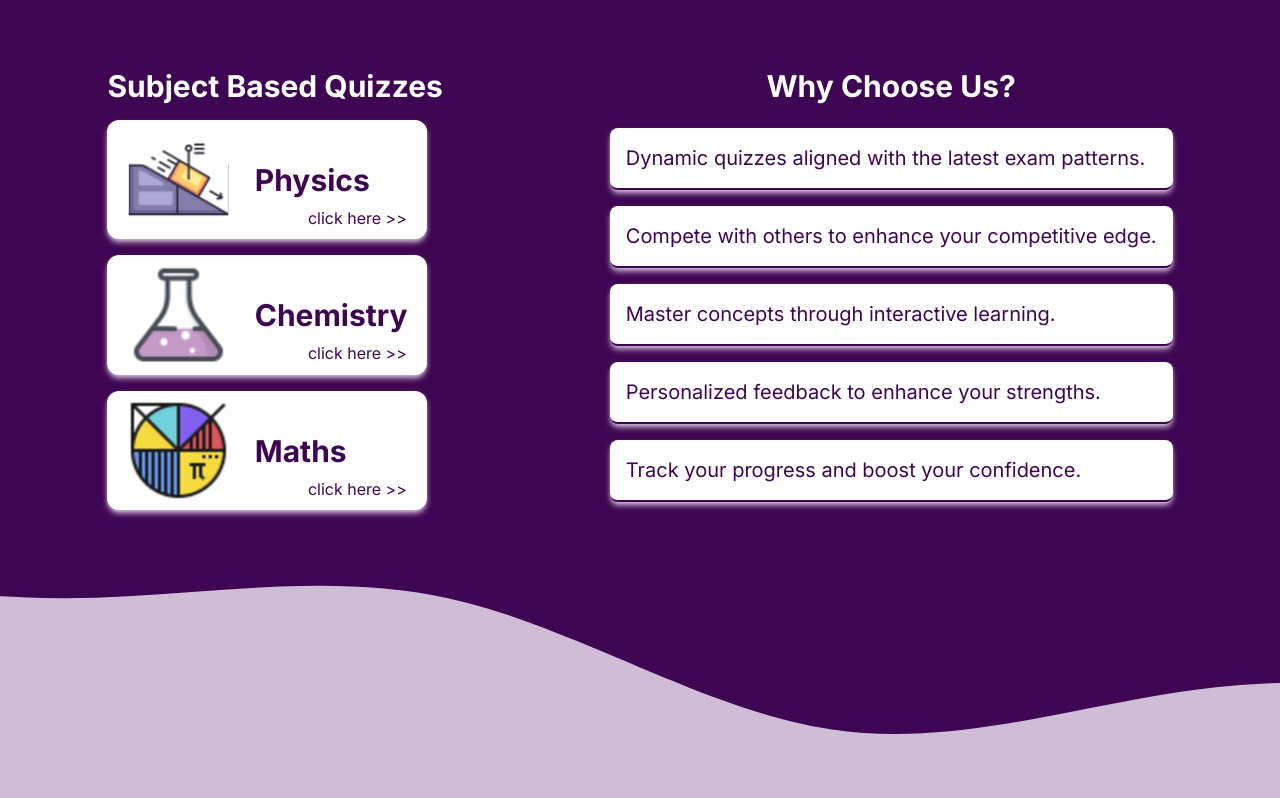
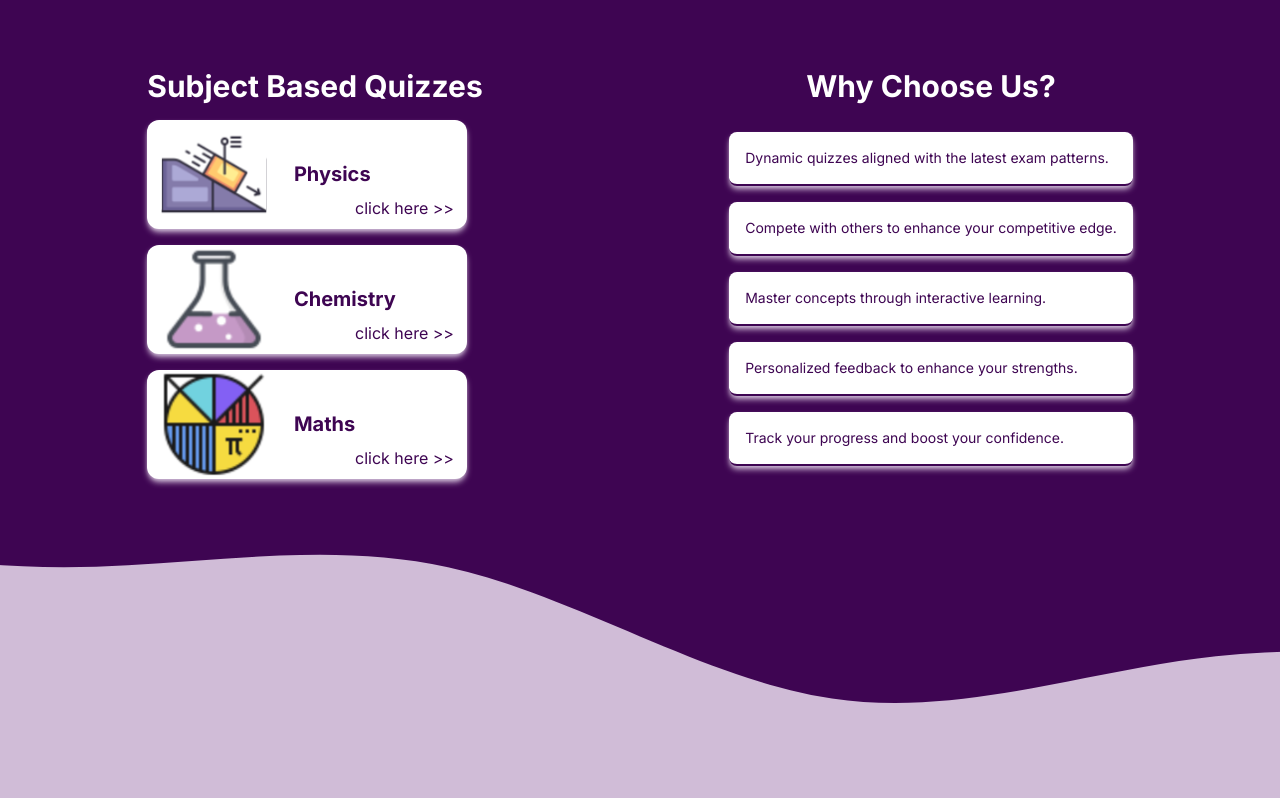
Before and after one commit to vaibhav-xt/JEEHub, a Next.js app: page / in a window 1280 px wide. Shown: the part 820-1618 px from the top of the page. Built offline with nearby package versions, Linux system fonts and the light colour scheme.

Commit message:
fixed style

```diff
--- a/src/app/components/Footer.tsx
+++ b/src/app/components/Footer.tsx
@@ -9,7 +9,7 @@ export default function Footer() {
             {/* Footer Section */}
             <Image src={upper} alt="background overlay" className="w-full" />
             <footer className="bg-dark-purple pb-10">
-                <div className="layout text-white flex flex-wrap gap-16 justify-start">
+                <div className="layout text-white flex flex-wrap gap-16 justify-between">
 
                     <div className="sm:w-1/3">
                         <h5 className="text-2xl font-bold pb-4">About Us</h5>
@@ -29,7 +29,6 @@ export default function Footer() {
                     </div>
 
                     <div>
-
                         <p className="text-2xl font-bold pb-2">Follow Us</p>
                         <p className="flex gap-2 text-2xl">
                             <Link href="/" className="hover:text-light-purple"><i className="fa-brands fa-linkedin"></i></Link>
--- a/src/app/page.tsx
+++ b/src/app/page.tsx
@@ -45,26 +45,26 @@ export default function Home() {
               <h3 className="text-3xl pb-4 font-bold text-center xl:text-start">Subject Based Quizzes</h3>
               <div className="flex flex-row gap-4 xl:flex-col justify-center flex-wrap">
 
-                <div className="max-w-[320px] w-full bg-white rounded-xl text-dark-purple flex justify-around items-center p-2 shadow-light-purple shadow-md">
+                <div className="max-w-[320px] w-full bg-white rounded-xl text-dark-purple flex justify-around items-center shadow-light-purple shadow-md">
                   <Image src={physics} alt="physics" className="w-1/3" />
                   <div className="w-1/2 relative">
-                    <p className="text-3xl font-bold">Physics</p>
+                    <p className="text-xl font-bold">Physics</p>
                     <a href="/physics" className="absolute right-0 -bottom-8 hover:underline">click here {">>"}</a>
                   </div>
                 </div>
 
-                <div className="max-w-[320px] w-full bg-white rounded-xl text-dark-purple flex justify-around items-center p-2 shadow-light-purple shadow-md">
+                <div className="max-w-[320px] w-full bg-white rounded-xl text-dark-purple flex justify-around items-center shadow-light-purple shadow-md">
                   <Image src={chemistry} alt="chemistry" className="w-1/3" />
                   <div className="w-1/2 relative">
-                    <p className="text-3xl font-bold">Chemistry</p>
+                    <p className="text-xl font-bold">Chemistry</p>
                     <a href="/chemistry" className="absolute right-0 -bottom-8 hover:underline">click here {">>"}</a>
                   </div>
                 </div>
 
-                <div className="max-w-[320px] w-full bg-white rounded-xl text-dark-purple flex justify-around items-center p-2 shadow-light-purple shadow-md">
+                <div className="max-w-[320px] w-full bg-white rounded-xl text-dark-purple flex justify-around items-center shadow-light-purple shadow-md">
                   <Image src={maths} alt="maths" className="w-1/3" />
                   <div className="w-1/2 relative">
-                    <p className="text-3xl font-bold">Maths</p>
+                    <p className="text-xl font-bold">Maths</p>
                     <a href="/maths" className="absolute right-0 -bottom-8 hover:underline">click here {">>"}</a>
                   </div>
                 </div>
@@ -73,13 +73,13 @@ export default function Home() {
 
             <div className="flex flex-col gap-4">
               <h3 className="text-3xl font-bold text-center">Why Choose Us?</h3>
-              <ul className="rounded-xl flex flex-col text-white gap-4 max-w-[600px] w-full m-auto">
-                <li className="border-b-2 text-xl bg-white text-dark-purple rounded-lg p-4 shadow-light-purple shadow-md">Dynamic quizzes aligned with the latest exam patterns.</li>
-                <li className="border-b-2 text-xl bg-white text-dark-purple rounded-lg p-4 shadow-light-purple shadow-md">Compete with others to enhance your competitive edge.</li>
-                <li className="border-b-2 text-xl bg-white text-dark-purple rounded-lg p-4 shadow-light-purple shadow-md">Master concepts through interactive learning.</li>
-                <li className="border-b-2 text-xl bg-white text-dark-purple rounded-lg p-4 shadow-light-purple shadow-md">Personalized feedback to enhance your strengths.</li>
-                <li className="border-b-2 text-xl bg-white text-dark-purple rounded-lg p-4 shadow-light-purple shadow-md">Track your progress and boost your confidence.</li>
-                {/* <li className="border-b-2 text-xl bg-white text-dark-purple rounded-lg p-4">Convenient, accessible, and designed for your success.</li> */}
+              <ul className="rounded-xl flex flex-col text-white gap-4 max-w-[600px] w-full m-auto text-sm md:text-md">
+                <li className="border-b-2 bg-white text-dark-purple rounded-lg p-4 shadow-light-purple shadow-md">Dynamic quizzes aligned with the latest exam patterns.</li>
+                <li className="border-b-2 bg-white text-dark-purple rounded-lg p-4 shadow-light-purple shadow-md">Compete with others to enhance your competitive edge.</li>
+                <li className="border-b-2 bg-white text-dark-purple rounded-lg p-4 shadow-light-purple shadow-md">Master concepts through interactive learning.</li>
+                <li className="border-b-2 bg-white text-dark-purple rounded-lg p-4 shadow-light-purple shadow-md">Personalized feedback to enhance your strengths.</li>
+                <li className="border-b-2 bg-white text-dark-purple rounded-lg p-4 shadow-light-purple shadow-md">Track your progress and boost your confidence.</li>
+                {/* <li className="border-b-2 bg-white text-dark-purple rounded-lg p-4">Convenient, accessible, and designed for your success.</li> */}
               </ul>
             </div>
 
@@ -92,7 +92,7 @@ export default function Home() {
           <div className="flex flex-col gap-8 md:flex-row items-center justify-around my-32">
             <Image src={progress} alt="progress" className="max-w-[500px] w-full m-auto md:w-1/2" />
             <div className="md:w-1/2">
-              <h3 className="text-3xl font-bold text-dark-purple">Performance Analysis</h3>
+              <h3 className="text-xl font-bold text-dark-purple">Performance Analysis</h3>
               <p className="pt-2">Pinpoint weaknesses effortlessly. Receive personalized insights to enhance your preparation. Elevate your understanding for targeted success in your exams.</p>
             </div>
           </div>
```
